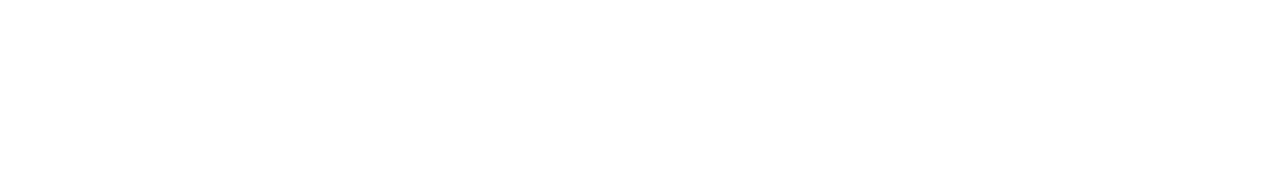
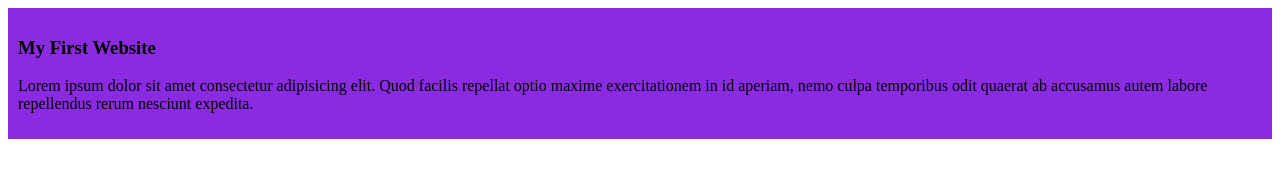
Before and after one commit to lehaz98/my-simple-website, a plain HTML site: page index.html in a window 1280 px wide. Drawn offline with Linux system fonts and the light colour scheme.

```diff
--- a/index.html
+++ b/index.html
@@ -4,6 +4,17 @@
     <meta charset="UTF-8" />
     <meta name="viewport" content="width=device-width, initial-scale=1.0" />
     <title>My Simple Website</title>
+    <link rel="stylesheet" href="style.css" />
   </head>
-  <body></body>
+  <body>
+    <div>
+      <h3>My First Website</h3>
+      <p>
+        Lorem ipsum dolor sit amet consectetur adipisicing elit. Quod facilis
+        repellat optio maxime exercitationem in id aperiam, nemo culpa
+        temporibus odit quaerat ab accusamus autem labore repellendus rerum
+        nesciunt expedita.
+      </p>
+    </div>
+  </body>
 </html>
--- /dev/null
+++ b/style.css
@@ -0,0 +1,4 @@
+div {
+  background-color: blueviolet;
+  padding: 10px;
+}
```
